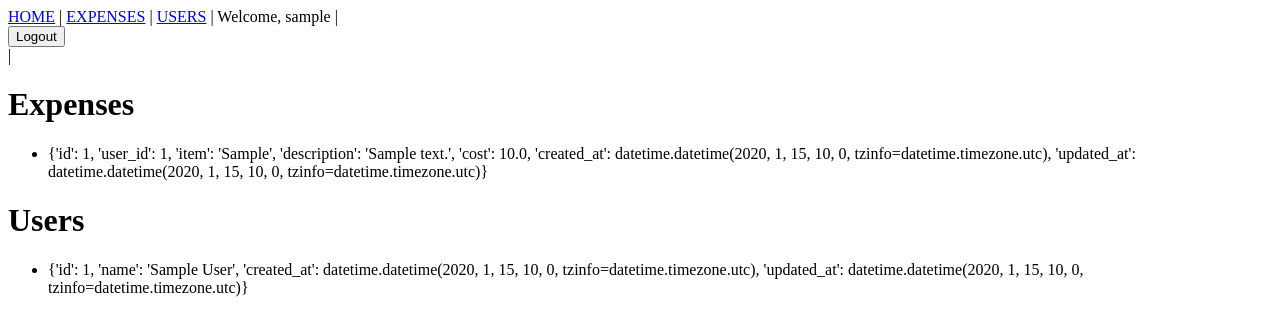
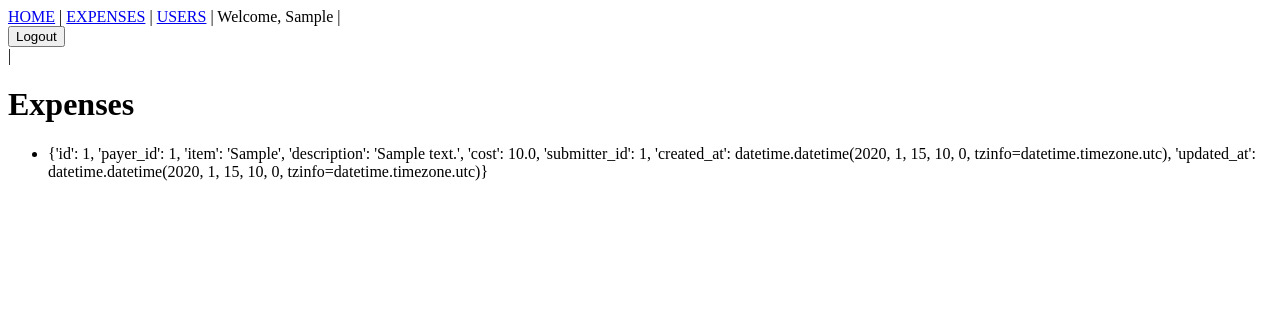
Before and after one commit to ajc133/expenses-app-django, a Django app: page /testing/ in a window 1280 px wide. Shown: the top 336 px of the page. Run offline with Django 5.2, Linux system fonts and the light colour scheme; a user stored in the database is signed in; tables that the repository leaves empty hold one stand-in row (values such as "Sample post").

Commit message:
Use django auth user model instead of my own

```diff
--- a/expenses/templates/all_expenses.html
+++ b/expenses/templates/all_expenses.html
@@ -19,7 +19,7 @@ List of all expenses
 			<tr>
 				<td>{{ x.item }}</td>
 				<td>${{ x.cost|floatformat:"-2" }}</td>
-				<td>{{ x.user_name }}</td>
+				<td>{{ x.payer.first_name }}</td>
 				<td>{{ x.created_at|date:"F j" }}</td>
 				<td><a href="{% url 'expense_details' x.id %}">Details</a></td>
 			</tr>
@@ -44,7 +44,7 @@ List of all expenses
 				<select id="user-name-select" name="user-id" autocomplete="off" required />
 				<option value="">--</option>
 				{% for user in users %}
-				<option value={{ user.id }}>{{ user.name }}</option>
+				<option value={{ user.id }}>{{ user.first_name }}</option>
 				{% endfor %}
 				</select>
 			</p>
--- a/expenses/templates/all_users.html
+++ b/expenses/templates/all_users.html
@@ -9,7 +9,7 @@ Users
 	<ul>
 		{% for x in users %}
 		<a href="{% url 'user_details' x.id %}">
-			<li>{{ x.name }}</li>
+			<li>{{ x.first_name }}</li>
 		</a>
 		{% endfor %}
 	</ul>
--- a/expenses/templates/master.html
+++ b/expenses/templates/master.html
@@ -14,7 +14,7 @@
 		<a href="{% url 'expenses' %}">EXPENSES</a> |
 		<a href="{% url 'users' %}">USERS</a> |
 		{% if user.is_authenticated %}
-		Welcome, {{ user.username }} |
+		Welcome, {{ user.first_name }} |
 		<form name="logout_form" action="{% url 'logout' %}" method="post">
 			{% csrf_token %}
 			<input type="hidden" name="perform_logout" value="1">
--- a/expenses/templates/testing.html
+++ b/expenses/templates/testing.html
@@ -1,7 +1,7 @@
 {% extends "master.html" %}
 
 {% block title %}
-Testting
+Testing
 {% endblock %}
 
 {% block content %}
@@ -14,13 +14,4 @@ Testting
 		{% endfor %}
 	</ul>
 </div>
-<div class="mycard">
-	<h1>Users</h1>
-
-	<ul>
-		{% for x in users %}
-		<li>{{ x }}</li>
-		{% endfor %}
-	</ul>
-</div>
 {% endblock %}
--- a/expenses/views.py
+++ b/expenses/views.py
@@ -1,51 +1,67 @@
-from django.http import HttpResponse, HttpRequest, HttpResponseNotFound
-from django.template import loader, RequestContext, Template
-from django.views.decorators.http import require_http_methods, require_safe
+from django.http import HttpResponse, HttpRequest, HttpResponseBadRequest
+from django.template import loader, RequestContext
+from django.shortcuts import get_object_or_404
+from django.views.decorators.http import (
+    require_http_methods,
+    require_safe,
+)
+from django.contrib.auth.decorators import login_required
 from .models import Expense, User
 
 
-@require_http_methods(["GET", "POST"])
+@require_http_methods(["HEAD", "GET", "POST"])
+@login_required
 def expenses(request: HttpRequest):
+    context = RequestContext(request)
     if request.method == "POST":
         form = request.POST
         item = form.get("item")
         cost = form.get("cost")
-        user_id = form.get("user-id")
-        if not Expense.create_expense(item, cost, user_id):
-            return HttpResponseNotFound(b"User does not exist")
+        payer_id = form.get("user-id")
+        if item is None or cost is None:
+            return HttpResponseBadRequest()
+        payer = get_object_or_404(User, pk=payer_id)
 
-    expenses = Expense.objects.all().values()
-    all_users = User.objects.all().values()
+        submitter = get_object_or_404(User, pk=request.user.id)
+        Expense(payer=payer, item=item, cost=cost, submitter=submitter).save()
 
-    # TODO: Figure out join query instead of this
+    expenses = Expense.objects.select_related("payer").all()
+    users = User.objects.exclude(username="admin").all()
+
     for expense in expenses:
-        user_name = User.objects.get(id=expense["user_id"])
-        expense["user_name"] = user_name
+        print(expense)
+    for user in users:
+        print(user)
 
     template = loader.get_template("all_expenses.html")
-    context = {"expenses": expenses, "users": all_users}
+    context = context.flatten() | {"expenses": expenses, "users": users}
     return HttpResponse(template.render(context, request))
 
 
 @require_safe
+@login_required
 def expense_details(request: HttpRequest, id):
+    # TODO: One db query
     expense = Expense.objects.get(id=id)
-    user_name = User.objects.get(id=expense.user.id)
+    user_name = User.objects.get(id=expense.payer.id)
     template = loader.get_template("expense_details.html")
     context = {"expense": expense, "user_name": user_name}
     return HttpResponse(template.render(context, request))
 
 
 @require_safe
+@login_required
 def users(request: HttpRequest):
-    users = User.objects.all().values()
+    users = User.objects.exclude(username="admin").all()
     template = loader.get_template("all_users.html")
-    context = {"users": users}
+    context = {"users": users.values()}
     return HttpResponse(template.render(context, request))
 
 
 @require_safe
+@login_required
 def user_details(request: HttpRequest, id):
+    # TODO: One db query
     user = User.objects.get(id=id)
     user_expenses = user.expense_set.all().values()
     template = loader.get_template("user_details.html")
@@ -54,16 +70,19 @@ def user_details(request: HttpRequest, id):
 
 
 @require_safe
+@login_required
 def main(request: HttpRequest):
+    # FIXME: Template doesn't show user logged in
     template = loader.get_template("main.html")
     context = RequestContext(request)
     print(f"User is authenticated: {request.user.is_authenticated}")
     return HttpResponse(template.render(context.flatten()))
 
 
+@require_safe
+@login_required
 def testing(request: HttpRequest):
     expenses = Expense.objects.all().values()
-    users = User.objects.all().values()
     template = loader.get_template("testing.html")
-    context = {"expenses": expenses, "users": users}
+    context = {"expenses": expenses}
     return HttpResponse(template.render(context, request))
--- a/splitwyze/settings.py
+++ b/splitwyze/settings.py
@@ -16,6 +16,7 @@ from pathlib import Path
 BASE_DIR = Path(__file__).resolve().parent.parent
 
 
+LOGIN_URL = "login"
 LOGIN_REDIRECT_URL = "main"
 LOGOUT_REDIRECT_URL = "main"
 
```
Also changed, not shown: expenses/admin.py (+10 -7 lines), expenses/models.py (+10 -25 lines), expenses/migrations/0001_initial.py, expenses/migrations/0002_user_created_at_user_updated_at_and_more.py (deleted), expenses/migrations/0003_alter_expense_description.py (deleted), expenses/migrations/0004_alter_expense_description.py (deleted), expenses/migrations/0005_payment.py (deleted).
